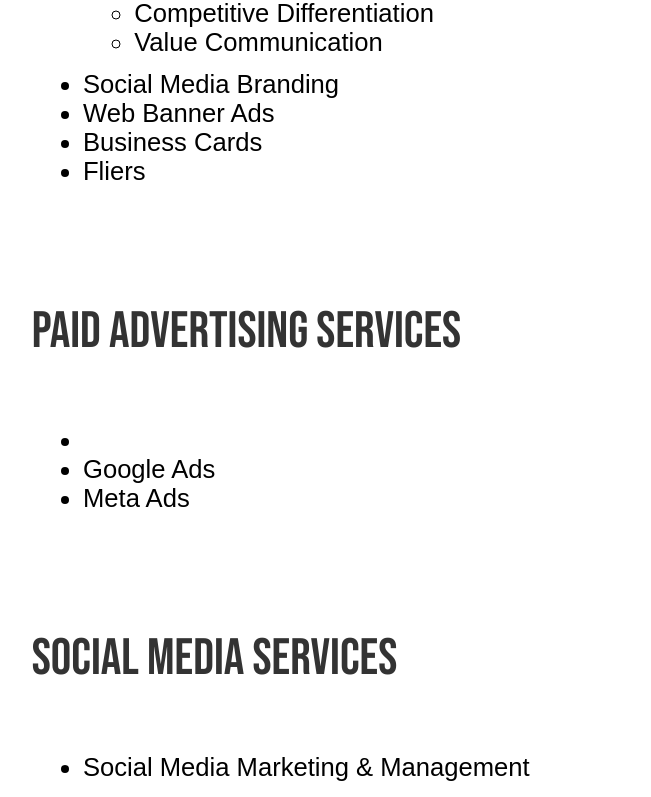
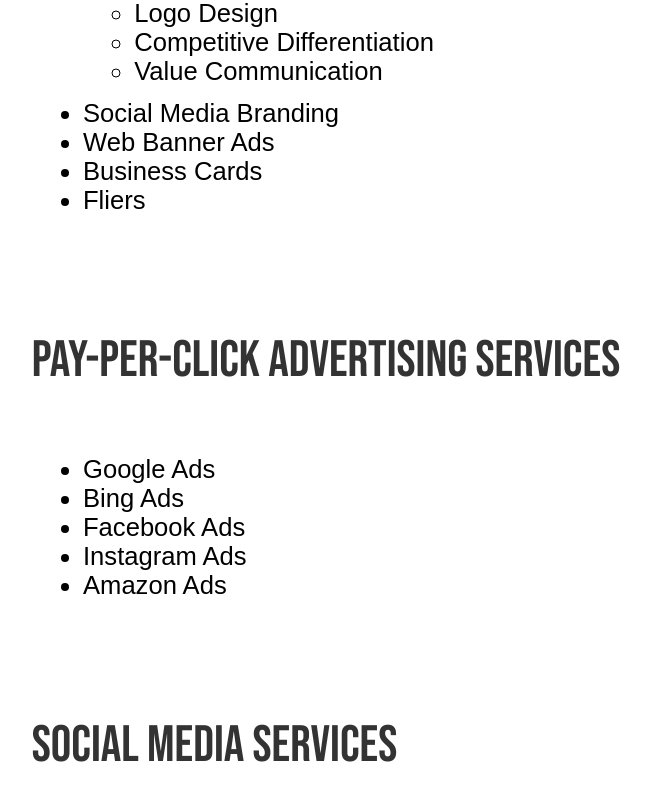
Before and after one commit to yak-was-here/yak-was-here, a Next.js app: page /digital-marketing-services in a window 1280 px wide. Shown: the part 2537-3334 px from the top of the page, without its empty margins (77-728 px from the left). Built offline with nearby package versions, Linux system fonts and the light colour scheme.

Commit message:
Add PPC services details

```diff
--- a/pages/digital-marketing-services.js
+++ b/pages/digital-marketing-services.js
@@ -62,6 +62,7 @@ function DigMktgServices() {
 								<li>Product Addition</li>
 								<li>Product Information Updating</li>
 								<li>Product Description Development</li>
+								<li>Product Feed Management</li>
 							</ul>
 						</li>
 						<li>
@@ -106,11 +107,13 @@ function DigMktgServices() {
 					</ul>
 				</section>
 				<section>
-					<h2>Paid Advertising Services</h2>
+					<h2>Pay-Per-Click Advertising Services</h2>
 					<ul>
-						<li></li>
 						<li>Google Ads</li>
-						<li>Meta Ads</li>
+						<li>Bing Ads</li>
+						<li>Facebook Ads</li>
+						<li>Instagram Ads</li>
+						<li>Amazon Ads</li>
 					</ul>
 				</section>
 				<section>
```
